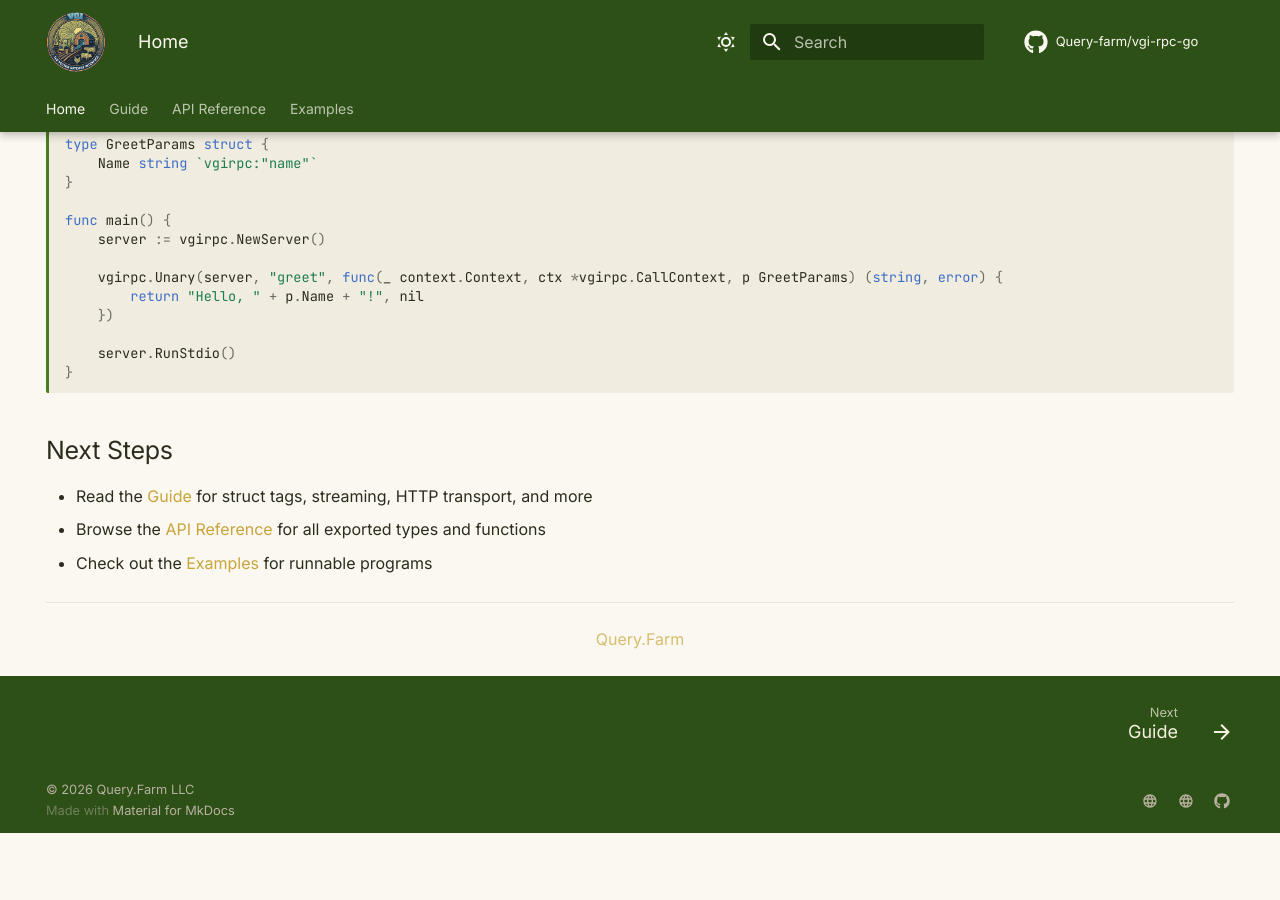
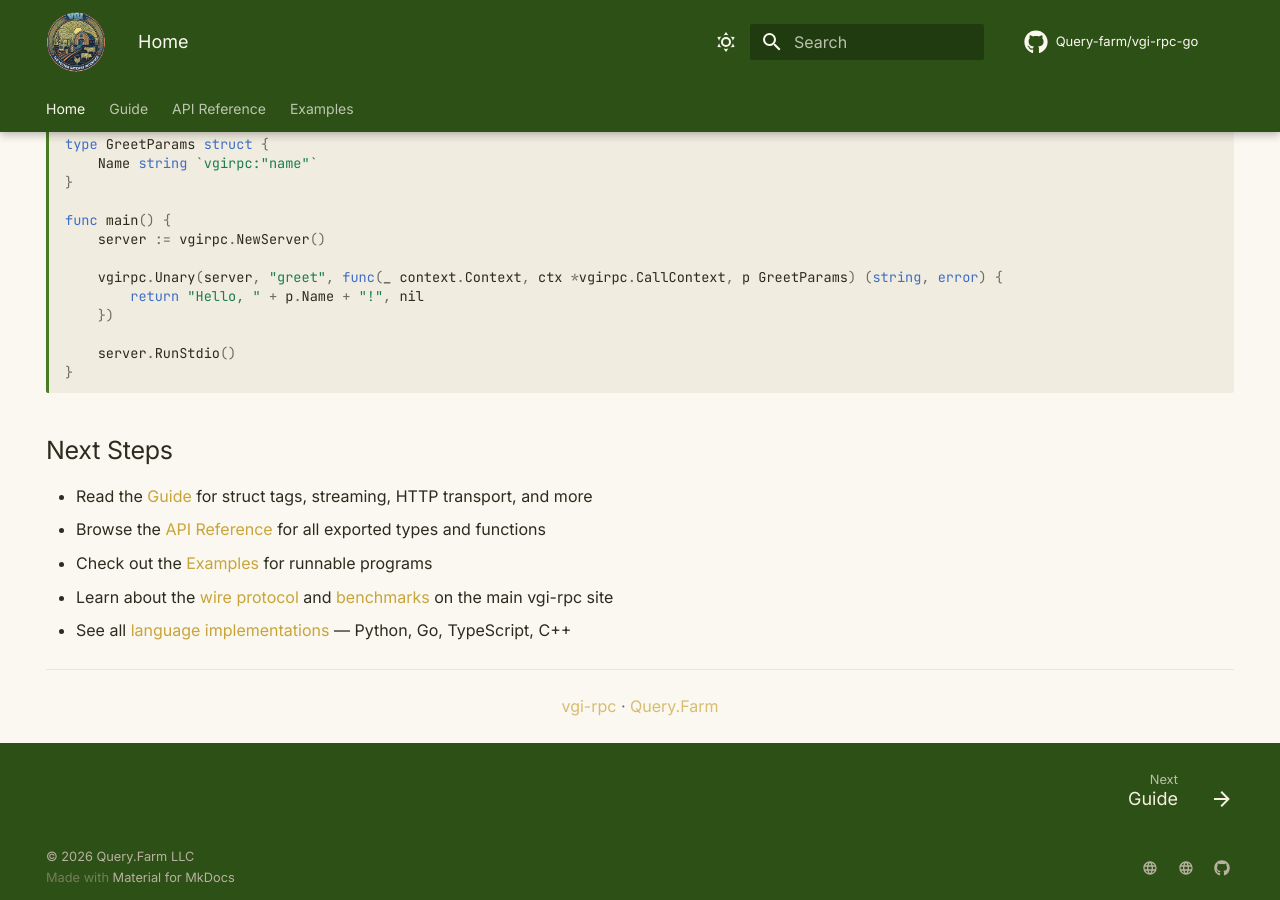
Before and after one commit to Query-farm/vgi-rpc-go, an MkDocs documentation site: the page built from docs/index.md, in a window 1280 px wide and 900 px high, scrolled down 2113 px. Built offline with MkDocs 1.6.1 and Material for MkDocs 9.7.7, drawn with Linux system fonts in a browser that asks for light colours; comment, search, counter and statistics services are not loaded; before the commit the page ends 2946 px from its top, so only the background shows below that.

Commit message:
Add cross-links to the main vgi-rpc.query.farm website
- Homepage: link to wire protocol, benchmarks, and language implementations
- Guide index: link to wire protocol spec
- Streaming guide: link to comparison table
- HTTP guide: link to transports overview
- API reference: link to wire protocol

Co-Authored-By: Claude Opus 4.6 <noreply@anthropic.com>

```diff
--- a/docs/index.md
+++ b/docs/index.md
@@ -13,7 +13,7 @@ hide:
 
 # vgi-rpc-go
 
-Go implementation of the [vgi_rpc](https://github.com/Query-farm/vgi-rpc) framework — Apache Arrow IPC-based RPC for high-performance data services.
+Go implementation of the [vgi_rpc](https://vgi-rpc.query.farm/) framework — Apache Arrow IPC-based RPC for high-performance data services.
 
 <p class="built-by">Built by <a href="https://query.farm">Query.Farm</a></p>
 
@@ -104,9 +104,11 @@ func main() {
 - Read the [Guide](guide/index.md) for struct tags, streaming, HTTP transport, and more
 - Browse the [API Reference](api.md) for all exported types and functions
 - Check out the [Examples](examples.md) for runnable programs
+- Learn about the [wire protocol](https://vgi-rpc.query.farm/wire-protocol) and [benchmarks](https://vgi-rpc.query.farm/benchmarks) on the main vgi-rpc site
+- See all [language implementations](https://vgi-rpc.query.farm/#languages) — Python, Go, TypeScript, C++
 
 ---
 
 <p style="text-align: center; opacity: 0.7;">
-  <a href="https://query.farm">Query.Farm</a>
+  <a href="https://vgi-rpc.query.farm">vgi-rpc</a> &middot; <a href="https://query.farm">Query.Farm</a>
 </p>
```
Also changed, not shown: docs/api.md (+1 -1 lines), docs/guide/http.md (+1 -1 lines), docs/guide/index.md (+1 -1 lines), docs/guide/streaming.md (+1 -1 lines).
